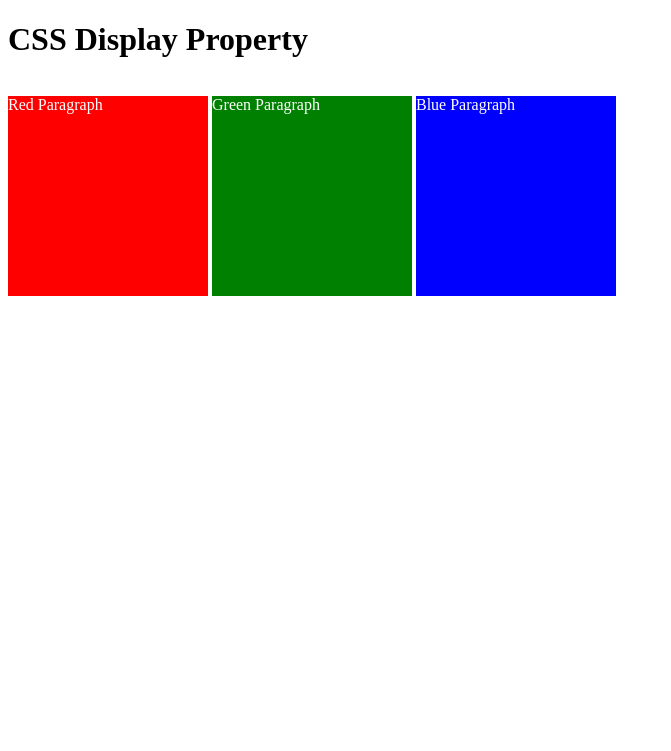
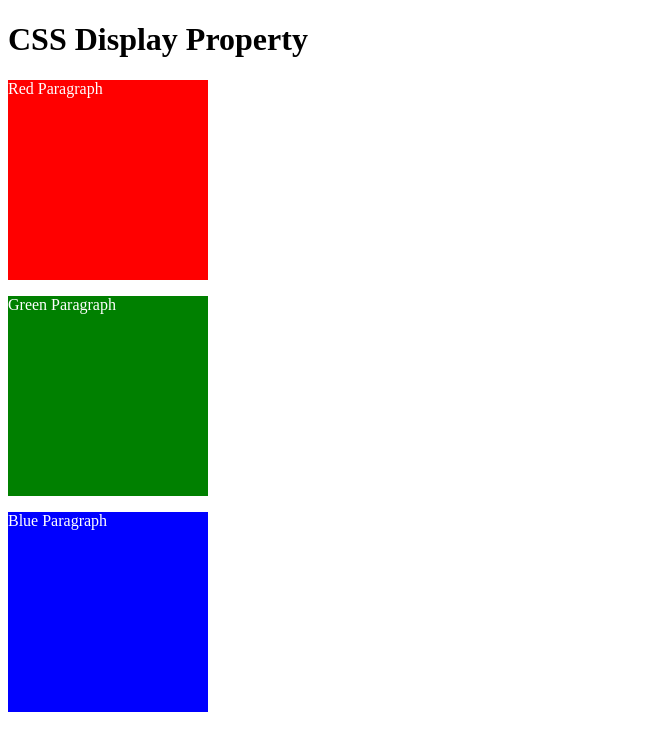
Before and after one commit to AminaB/html-css-js, a web app: file pages/display.html in a window 1280 px wide. Shown: the top 751 px of the page, without its empty margins (0-671 px from the left). Run offline with its HTML, style and script files only (its server is not run), Linux system fonts and the light colour scheme.

Commit message:
feat:block

```diff
--- a/pages/display.html
+++ b/pages/display.html
@@ -15,21 +15,21 @@
         }
 
         .red {
-            display: inline-block;
+            display: block;
             width: 200px;
             height: 200px;
             background-color: red;
         }
 
         .green {
-            display: inline-block;
+            display: block;
             width: 200px;
             height: 200px;
             background-color: green;
         }
 
         .blue {
-            display: inline-block;
+            display: block;
             width: 200px;
             height: 200px;
             background-color: blue;
```
Also changed, not shown: pages/note.md (added, +4 -0 lines), Readme.md.
